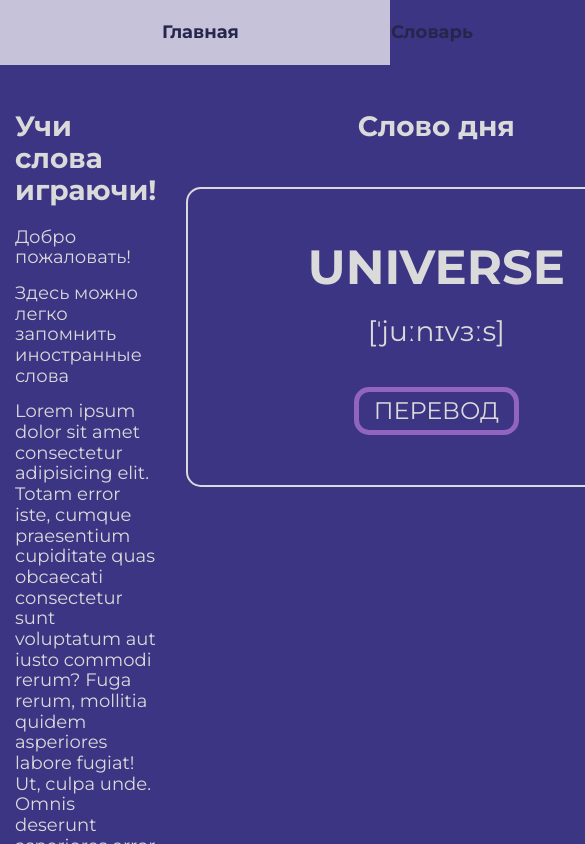
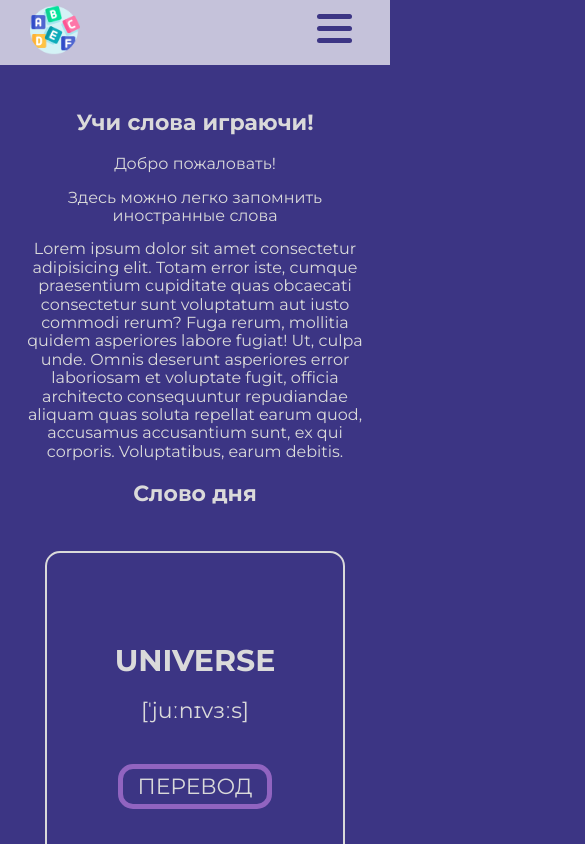
Before and after one commit to Regina5425/wordbook-app, a React (Create React App) app: page / in a window 390 px wide. Shown: the top 844 px of the page, 585 px wide, since content can reach past the window. Built offline with nearby package versions, Linux system fonts and the light colour scheme; no server answers.

Commit message:
adaptive: main-page and train-page

```diff
--- a/src/components/app/App.scss
+++ b/src/components/app/App.scss
@@ -19,3 +19,10 @@
   padding-top: 100px;
   max-width: 1300px;
 }
+
+@media (max-width: 280px) {
+  .logo {
+    width: 40px;
+    height: 40px;
+  }
+}
--- a/src/components/buttons/Buttons.scss
+++ b/src/components/buttons/Buttons.scss
@@ -60,7 +60,6 @@
 
   &:focus {
     outline: none;
-		// border: 5px solid $mainColor;
     border: 5px solid $yes;
   }
 }
@@ -92,3 +91,37 @@
     outline-color: $mainColor;
   }
 }
+
+@media (max-width: 578px) {
+  .btn-arrow {
+    position: absolute;
+    bottom: 15px;
+    z-index: 1000;
+
+    &--prev {
+      left: 15px;
+    }
+
+    &--next {
+      right: 15px;
+    }
+  }
+}
+
+@media (max-width: 480px) {
+  .btn-arrow {
+    width: 40px;
+    height: 40px;
+  }
+
+  .trans__btn {
+    font-size: 22px;
+  }
+}
+
+@media (max-width: 280px) {
+  .trans__btn {
+    padding: 5px 10px;
+    font-size: $fontSize;
+  }
+}
--- a/src/components/errorMessage/ErrorMessage.scss
+++ b/src/components/errorMessage/ErrorMessage.scss
@@ -1,4 +1,4 @@
-@import '../../styles/variables.scss';
+@import "../../styles/variables.scss";
 
 .error {
   display: flex;
--- a/src/components/footer/Footer.scss
+++ b/src/components/footer/Footer.scss
@@ -1,4 +1,4 @@
-@import './../../styles/variables.scss';
+@import "./../../styles/variables.scss";
 
 .footer {
   flex: 0 0 auto;
@@ -38,3 +38,23 @@
     }
   }
 }
+
+@media (max-width: 480px) {
+  .footer {
+    &__link {
+      font-size: 14px;
+    }
+  }
+}
+
+@media (max-width: 280px) {
+  .footer {
+    &__list {
+      padding: 0;
+    }
+
+    &__link {
+      padding: 10px 0;
+    }
+  }
+}
--- a/src/components/header/Header.jsx
+++ b/src/components/header/Header.jsx
@@ -11,6 +11,8 @@ const Header = () => {
             <img src={logo} alt='logo' className='logo' />
           </Link>
         </li>
+        <li className='header__title'>
+          <ul className='header__title-block'>
             <li className='header__item'>
               <Link to='/' className='header__btn'>
                 Главная
@@ -27,6 +29,15 @@ const Header = () => {
               </Link>
             </li>
           </ul>
+        </li>
+				<li className="header__item header__item--burger">
+					<div className="burger__container">
+						<div className="burger__line"></div>
+						<div className="burger__line"></div>
+						<div className="burger__line"></div>
+					</div>
+				</li>
+      </ul>
     </header>
   );
 };
--- a/src/components/header/Header.scss
+++ b/src/components/header/Header.scss
@@ -18,9 +18,16 @@
   &__list {
     display: flex;
     align-items: center;
+    justify-content: space-between;
     margin: 0 auto;
     padding: 0 15px;
     max-width: 1300px;
+  }
+
+  &__item {
+    &--burger {
+      display: none;
+    }
   }
 
   &__item:not(:last-child) {
@@ -47,4 +54,71 @@
       outline-color: $hoverColor;
     }
   }
+
+  &__title-block {
+    display: flex;
+    align-items: center;
+    justify-content: space-between;
+  }
 }
+
+@media (max-width: 1024px) {
+  .header {
+    &__item:not(:last-child) {
+      margin-right: 0;
+    }
+  }
+}
+
+@media (max-width: 480px) {
+  .header {
+    &__title-block {
+      display: none;
+    }
+
+    &__item {
+      &--burger {
+        display: block;
+      }
+    }
+  }
+
+  .burger {
+    &__container {
+      padding: 7px;
+      width: 50px;
+      height: 50px;
+    }
+
+    &__line {
+      width: 35px;
+      height: 5px;
+      border-radius: 5px;
+      background-color: $colorBG;
+      margin-bottom: 7px;
+    }
+  }
+}
+
+@media (max-width: 280px) {
+  .header {
+    &__list {
+      padding: 0;
+    }
+  }
+  .burger {
+    &__container {
+      padding: 5px;
+      width: 40px;
+      height: 40px;
+    }
+
+    &__line {
+      width: 30px;
+      height: 3px;
+      border-radius: 5px;
+      background-color: $colorBG;
+      margin-bottom: 5px;
+    }
+  }
+}
--- a/src/components/randomCard/RandomCard.scss
+++ b/src/components/randomCard/RandomCard.scss
@@ -1,14 +1,20 @@
-@import '../../styles/variables.scss';
+@import "../../styles/variables.scss";
 
 .random {
-	display: flex;
+  display: flex;
   flex-direction: column;
   align-items: center;
-	gap: 30px;
+  gap: 30px;
 
-	&__title {
-		font-size: $fontTitle;
+  &__title {
+    font-size: $fontTitle;
     font-weight: 700;
     margin-bottom: 15px;
-	}
+  }
 }
+
+@media (max-width: 992px) {
+  .random__title {
+    font-size: 22px;
+  }
+}
--- a/src/components/translate/Translate.scss
+++ b/src/components/translate/Translate.scss
@@ -1,4 +1,4 @@
-@import '../../styles/variables.scss';
+@import "../../styles/variables.scss";
 
 .trans {
   padding: 5px 15px;
--- a/src/components/wordCard/WordCard.scss
+++ b/src/components/wordCard/WordCard.scss
@@ -46,3 +46,43 @@
     opacity: 1;
   }
 }
+
+@media (max-width: 767px) {
+  .word {
+    width: 400px;
+
+    &__word {
+      font-size: 44px;
+    }
+  }
+}
+
+@media (max-width: 480px) {
+  .word {
+    width: 300px;
+    height: 350px;
+
+    &__word {
+      font-size: 30px;
+    }
+
+    &__pron {
+      font-size: 22px;
+    }
+  }
+}
+
+@media (max-width: 280px) {
+  .word {
+    width: 250px;
+    height: 300px;
+
+    &__word {
+      font-size: 26px;
+    }
+
+    &__pron {
+      font-size: $fontSize;
+    }
+  }
+}
--- a/src/pages/404page/404.scss
+++ b/src/pages/404page/404.scss
@@ -261,3 +261,14 @@
     opacity: 0.2;
   }
 }
+
+@media (max-width: 500px) {
+  .box .box__description .box__description-container {
+    width: 300px;
+    font-size: 20px;
+  }
+
+  .box .box__description .box__description-container .box__description-text {
+    line-height: 25px;
+  }
+}
--- a/src/pages/mainPage/MainPage.scss
+++ b/src/pages/mainPage/MainPage.scss
@@ -4,7 +4,7 @@
   display: flex;
   justify-content: space-between;
   gap: 30px;
-	padding: 10px 0;
+  padding: 10px 15px;
 
   &__info {
     flex: 0 1 40%;
@@ -25,3 +25,38 @@
     flex: 1 1 60%;
   }
 }
+
+@media (max-width: 1200px) {
+  .main-content {
+    gap: 0;
+  }
+}
+
+@media (max-width: 992px) {
+  .main-content {
+    flex-direction: column;
+
+    &__info {
+      margin-bottom: 20px;
+    }
+
+    &__title {
+      text-align: center;
+    }
+  }
+}
+
+@media (max-width: 992px) {
+  .main-content {
+    padding: 10px 8px;
+    text-align: center;
+
+    &__info {
+      font-size: 16px;
+    }
+
+    &__title {
+      font-size: 22px;
+    }
+  }
+}
--- a/src/pages/trainPage/TrainPage.scss
+++ b/src/pages/trainPage/TrainPage.scss
@@ -1,4 +1,4 @@
-@import '../../styles/variables.scss';
+@import "../../styles/variables.scss";
 
 .train {
   display: flex;
@@ -9,7 +9,7 @@
 
   &__count {
     margin-bottom: 10px;
-		font-size: $fontSize;
+    font-size: 22px;
     font-weight: 700;
   }
 
@@ -24,6 +24,31 @@
 
   &__index {
     font-weight: 700;
+    font-size: 22px;
+  }
+}
+
+@media (max-width: 767px) {
+  .train {
+    &__page {
+      gap: 15px;
+    }
+  }
+}
+
+@media (max-width: 578px) {
+  .train {
+    &__page {
+      position: relative;
+    }
+  }
+}
+
+@media (max-width: 280px) {
+  .train {
+    &__count,
+    &__index {
       font-size: $fontSize;
     }
   }
+}
```
Lines whose indentation alone changed are shown as unchanged.
